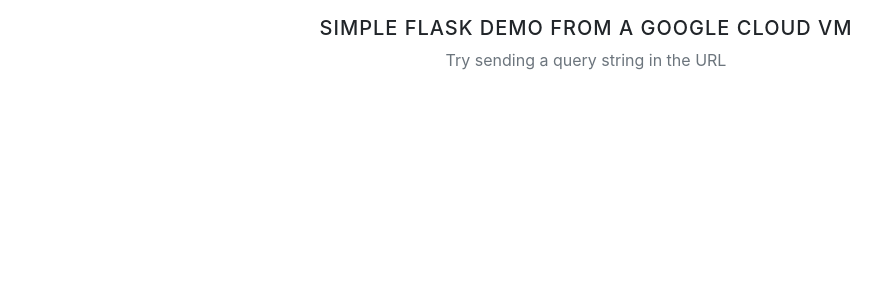
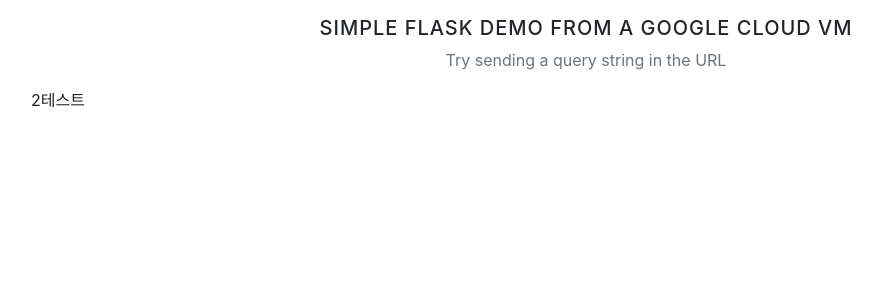
Before and after one commit to syngyang/julian23, a Flask app: page / in a window 1280 px wide. Shown: the top 300 px of the page, without its empty margins (54-935 px from the left). Run offline with Flask 2, Linux system fonts and the light colour scheme; some libraries are stand-ins or nearby versions.

Commit message:
2번째 div추가

```diff
--- a/app/templates/public/index.html
+++ b/app/templates/public/index.html
@@ -44,7 +44,7 @@
       </div>
     </div>
   </div>
-
+<div class="container ml-10">2테스트</div>
 </body>
 
 </html>
```
Also changed, not shown: 1 other file.
